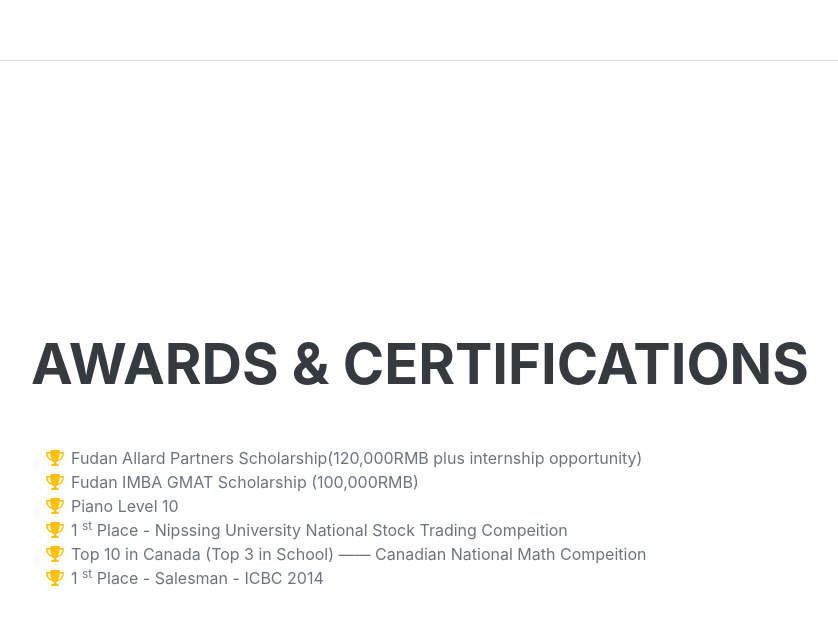
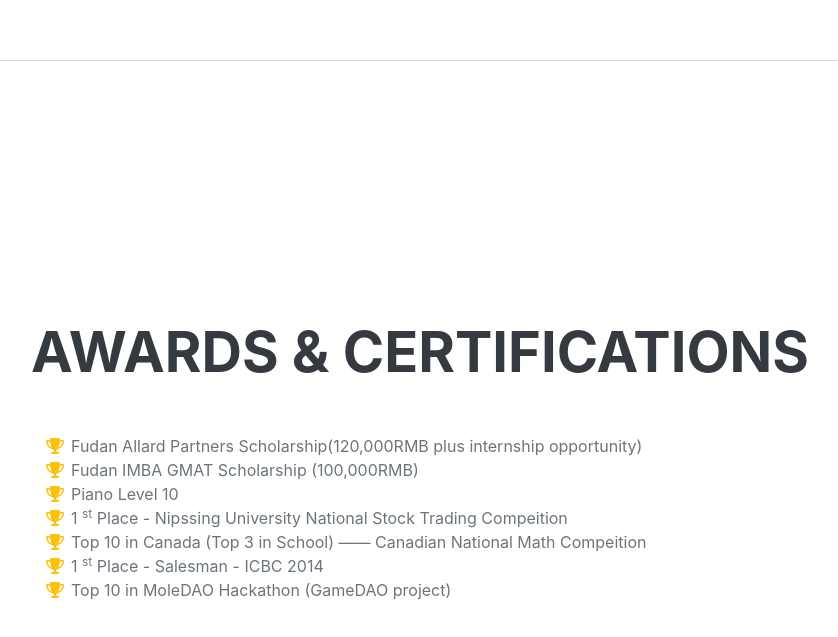
Before and after one commit to bofu2007/bofu2007.github.io, a plain HTML site: page index.html in a window 1280 px wide. Shown: the part 4610-5247 px from the top of the page, without its empty margins (289-1127 px from the left). Drawn offline with nearby package versions, Linux system fonts and the light colour scheme; a web font is replaced by a local one.

Commit message:
Update index.html

```diff
--- a/index.html
+++ b/index.html
@@ -296,6 +296,7 @@
                         </li>
 
                     </ul>
+
                 </div>
 
 
@@ -336,6 +337,10 @@
                             <sup>st</sup>
                             Place - Salesman - ICBC 2014
                         </li>
+                        <li>
+                            <span class="fa-li"><i class="fas fa-trophy text-warning"></i></span>
+                            Top 10 in MoleDAO Hackathon (GameDAO project)
+                        </li>
 
                     </ul>
                 </div>
```
